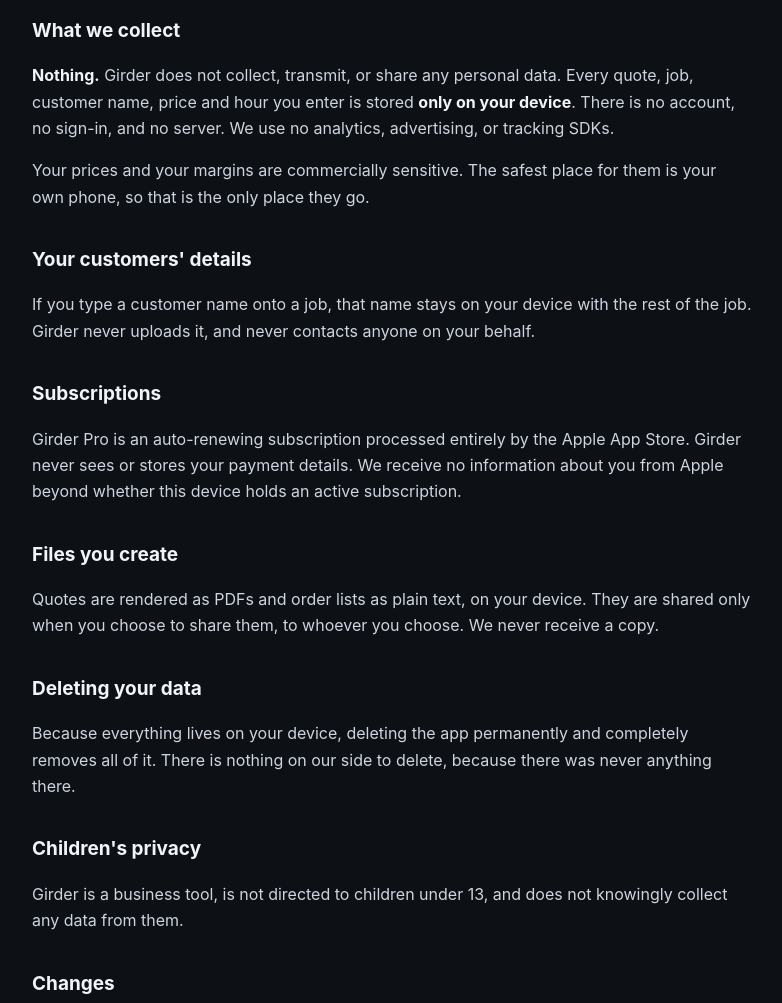
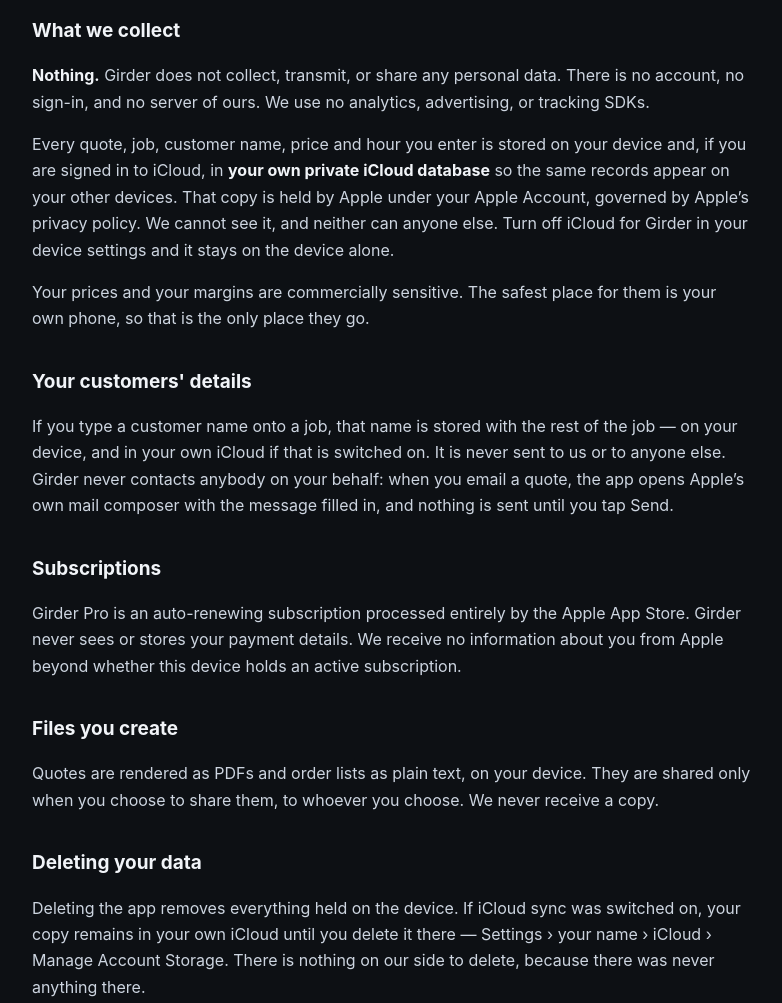
Before and after one commit to mjkfxjbx9h-ux/legal, a plain HTML site: page girder/privacy/index.html in a window 1280 px wide. Shown: the part 300-1303 px from the top of the page, without its empty margins (248-1030 px from the left). Drawn offline with Linux system fonts and the light colour scheme.

Commit message:
Girder: correct privacy and terms for iCloud sync

```diff
--- a/girder/privacy/index.html
+++ b/girder/privacy/index.html
@@ -4,7 +4,7 @@
 <meta charset="utf-8">
 <meta name="viewport" content="width=device-width, initial-scale=1">
 <title>Girder — Privacy Policy</title>
-<meta name="description" content="Girder privacy policy. No data collected — every quote and price stays on your device.">
+<meta name="description" content="Girder privacy policy. No data collected — your quotes stay on your device and in your own iCloud.">
 <style>
   :root{ --bg:#0d1014; --text:#f1f4f8; --muted:#98a3b3; --accent:#5aa0f0; --line:#232a33; --card:#161b22; }
   *{ box-sizing:border-box; }
@@ -34,11 +34,12 @@
     <p>Girder is an estimating and job-costing tool for small fabrication and trade shops. This policy explains what the app does and does not do with your information.</p>
 
     <h2>What we collect</h2>
-    <p><strong>Nothing.</strong> Girder does not collect, transmit, or share any personal data. Every quote, job, customer name, price and hour you enter is stored <strong>only on your device</strong>. There is no account, no sign-in, and no server. We use no analytics, advertising, or tracking SDKs.</p>
+    <p><strong>Nothing.</strong> Girder does not collect, transmit, or share any personal data. There is no account, no sign-in, and no server of ours. We use no analytics, advertising, or tracking SDKs.</p>
+    <p>Every quote, job, customer name, price and hour you enter is stored on your device and, if you are signed in to iCloud, in <strong>your own private iCloud database</strong> so the same records appear on your other devices. That copy is held by Apple under your Apple Account, governed by Apple&rsquo;s privacy policy. We cannot see it, and neither can anyone else. Turn off iCloud for Girder in your device settings and it stays on the device alone.</p>
     <p>Your prices and your margins are commercially sensitive. The safest place for them is your own phone, so that is the only place they go.</p>
 
     <h2>Your customers' details</h2>
-    <p>If you type a customer name onto a job, that name stays on your device with the rest of the job. Girder never uploads it, and never contacts anyone on your behalf.</p>
+    <p>If you type a customer name onto a job, that name is stored with the rest of the job &mdash; on your device, and in your own iCloud if that is switched on. It is never sent to us or to anyone else. Girder never contacts anybody on your behalf: when you email a quote, the app opens Apple&rsquo;s own mail composer with the message filled in, and nothing is sent until you tap Send.</p>
 
     <h2>Subscriptions</h2>
     <p>Girder Pro is an auto-renewing subscription processed entirely by the Apple App Store. Girder never sees or stores your payment details. We receive no information about you from Apple beyond whether this device holds an active subscription.</p>
@@ -47,7 +48,7 @@
     <p>Quotes are rendered as PDFs and order lists as plain text, on your device. They are shared only when you choose to share them, to whoever you choose. We never receive a copy.</p>
 
     <h2>Deleting your data</h2>
-    <p>Because everything lives on your device, deleting the app permanently and completely removes all of it. There is nothing on our side to delete, because there was never anything there.</p>
+    <p>Deleting the app removes everything held on the device. If iCloud sync was switched on, your copy remains in your own iCloud until you delete it there &mdash; Settings &rsaquo; your name &rsaquo; iCloud &rsaquo; Manage Account Storage. There is nothing on our side to delete, because there was never anything there.</p>
 
     <h2>Children's privacy</h2>
     <p>Girder is a business tool, is not directed to children under 13, and does not knowingly collect any data from them.</p>
```
Also changed, not shown: girder/terms/index.html (+1 -1 lines).
